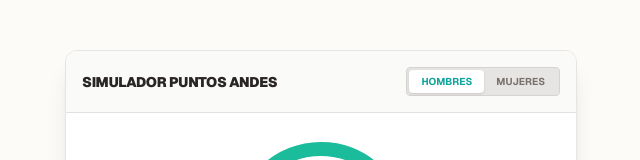
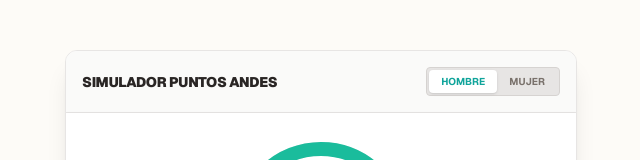
Before and after one commit to LuisValleB/Simulador-Puntos-Andes, a Next.js app: page / in a window 1280 px wide. Shown: the part 140-300 px from the top of the page, without its empty margins (319-959 px from the left). Built offline with nearby package versions, Linux system fonts and the light colour scheme.

Commit message:
aquí escribes de qué trata tu cambio

```diff
--- a/src/components/SimuladorMTR.tsx
+++ b/src/components/SimuladorMTR.tsx
@@ -64,8 +64,8 @@ const CategoriasLegend = () => {
             <thead>
               <tr className="bg-stone-50 text-stone-500 border-b border-stone-200">
                 <th className="p-2 font-semibold">Categoría</th>
-                <th className="p-2 font-semibold text-center border-l border-stone-200">Hombres</th>
-                <th className="p-2 font-semibold text-center border-l border-stone-200">Mujeres</th>
+                <th className="p-2 font-semibold text-center border-l border-stone-200">Hombre</th>
+                <th className="p-2 font-semibold text-center border-l border-stone-200">Mujer</th>
               </tr>
             </thead>
             <tbody>
@@ -216,13 +216,13 @@ export default function SimuladorMTR() {
             onClick={() => setGender('H')}
             className={`px-3 py-1 text-[10px] font-bold uppercase rounded transition-colors ${gender === 'H' ? 'bg-white text-[#10A49B] shadow-sm' : 'text-stone-500 hover:text-stone-700'}`}
           >
-            Hombres
+            Hombre
           </button>
           <button
             onClick={() => setGender('M')}
             className={`px-3 py-1 text-[10px] font-bold uppercase rounded transition-colors ${gender === 'M' ? 'bg-white text-[#10A49B] shadow-sm' : 'text-stone-500 hover:text-stone-700'}`}
           >
-            Mujeres
+            Mujer
           </button>
         </div>
       </div>
```
